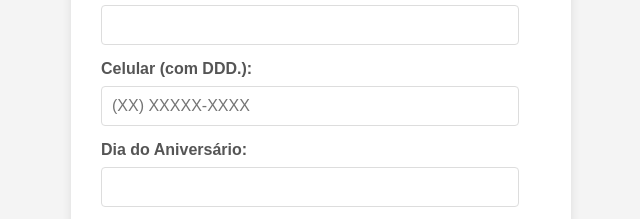
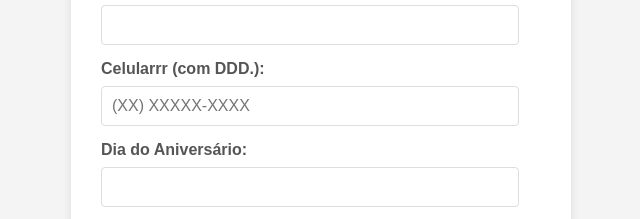
Before and after one commit to gspassuncao-star/jmlistaconvidados, a plain HTML site: page LC2.HTML in a window 1280 px wide. Shown: the part 220-439 px from the top of the page, 319-959 px from the left. Drawn offline with Linux system fonts and the light colour scheme.

Commit message:
Update LC2.HTML

```diff
--- a/LC2.HTML
+++ b/LC2.HTML
@@ -107,7 +107,7 @@
             <label for="Nome">Nome Completo:</label>
             <input type="text" id="Nome" name="Nome" required>
 
-            <label for="Celular">Celular (com DDD.):</label>
+            <label for="Celular">Celularrr (com DDD.):</label>
             <input type="tel" id="Celular" name="Celular" placeholder="(XX) XXXXX-XXXX" required>
 
             <label for="Dia Aniversario">Dia do Aniversário:</label>
```
